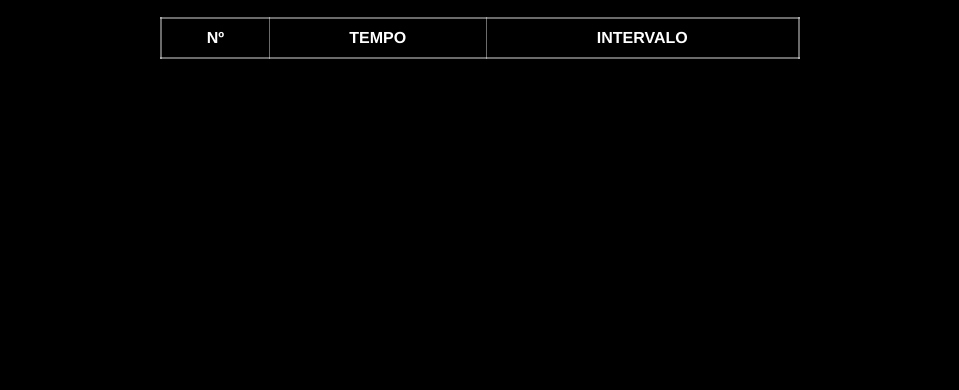
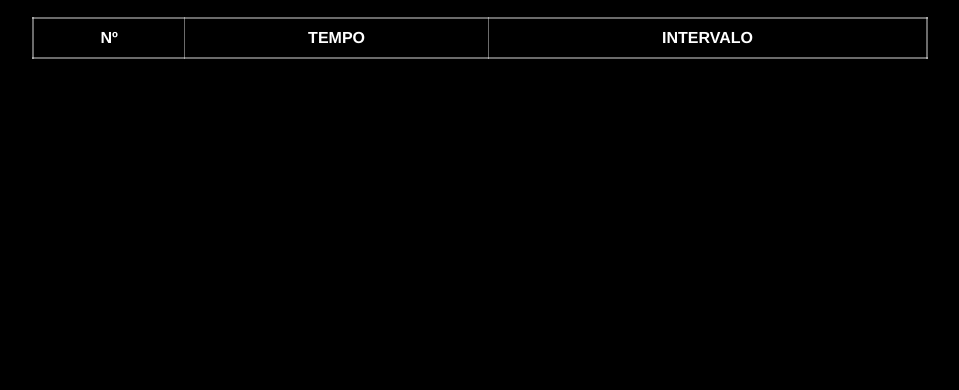
Before and after one commit to BrunoTdC/conometro, a plain HTML site: page index.html in a window 1280 px wide. Shown: the part 410-800 px from the top of the page, without its empty margins (160-1119 px from the left). Drawn offline with Linux system fonts and the light colour scheme.

Commit message:
Update style.css

```diff
--- a/style.css
+++ b/style.css
@@ -78,7 +78,7 @@ body{
 
 }
 .tabela{
-    width: 80vh;
+    width: 70%;
     margin: 0 auto;
 }
 table{
```
